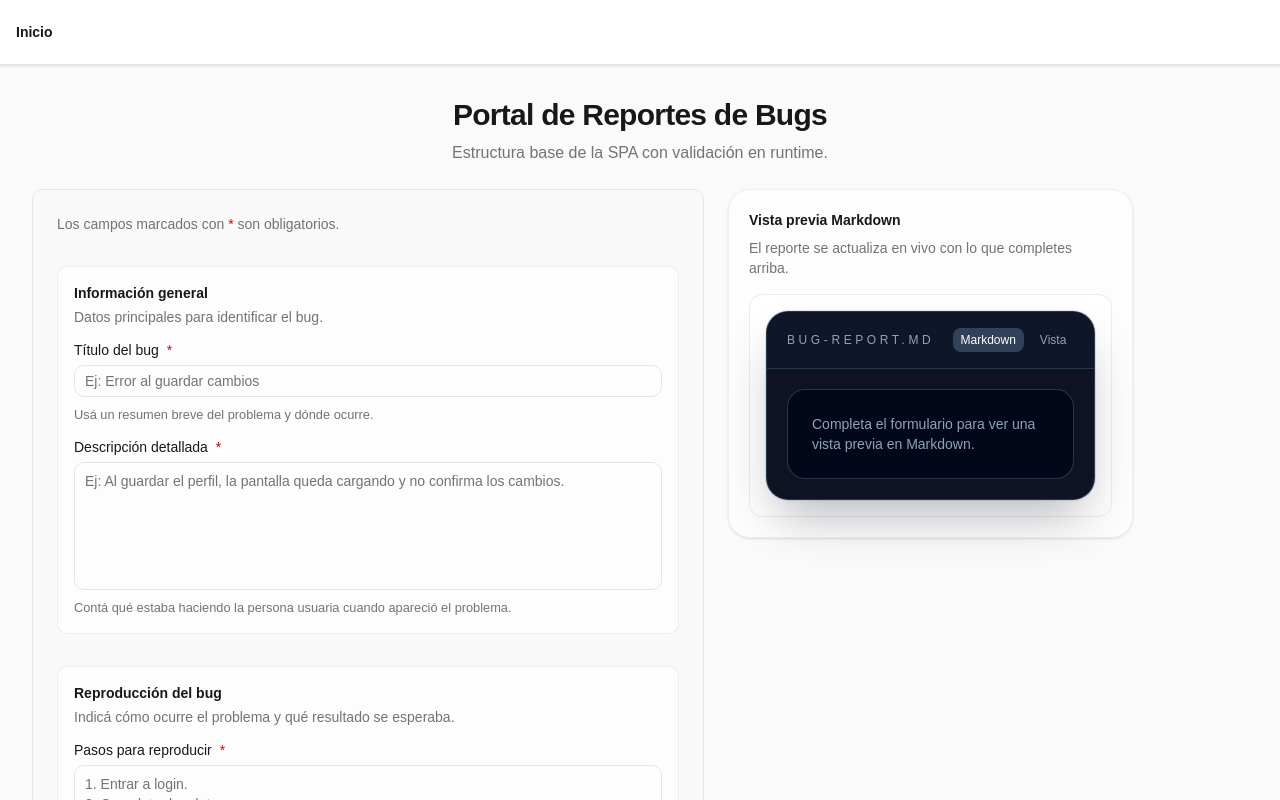
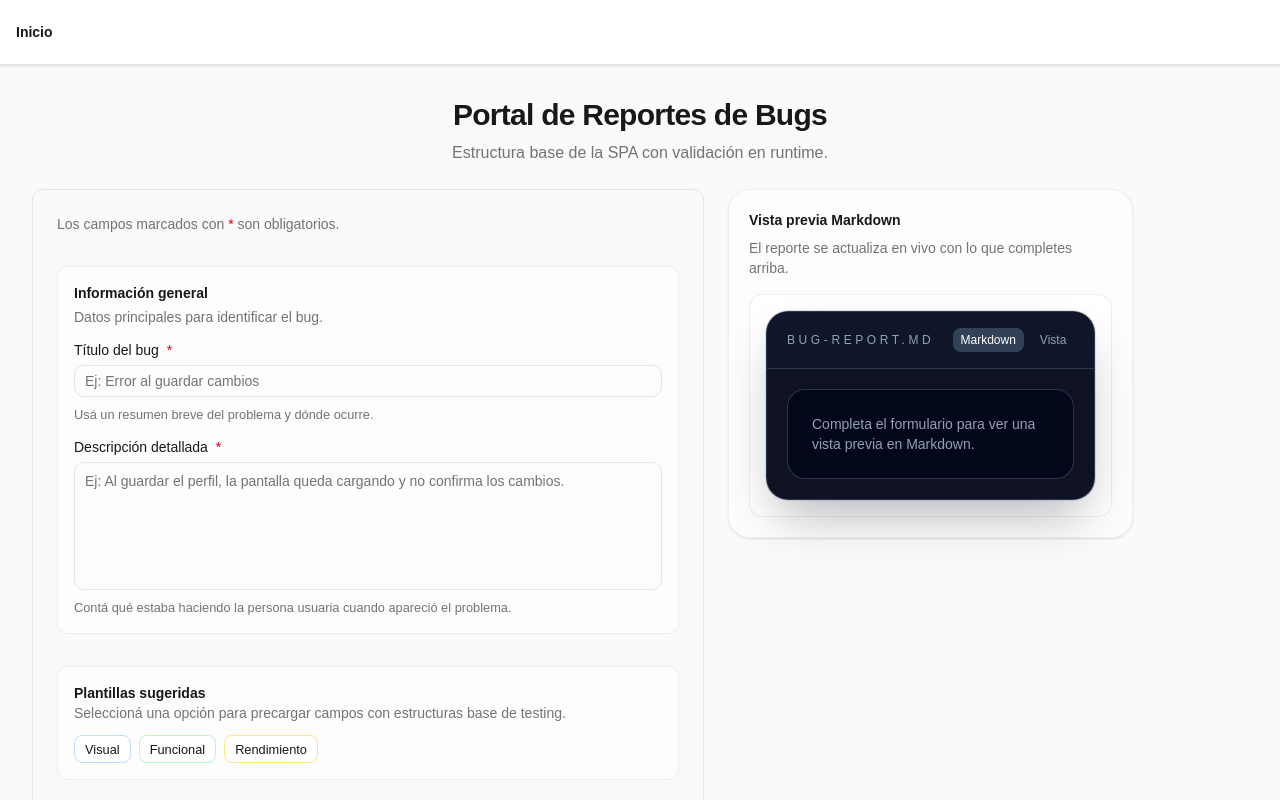
Before and after one commit to Agustin742/proyecto-2-Generador-de-Reportes-de-bugs, a React (Vite) app: page / in a window 1280 px wide. Shown: the top 800 px of the page. Built offline with nearby package versions, Linux system fonts and the light colour scheme.

Commit message:
feat: inject TemplateSelector at the beginning of the bug form

```diff
--- a/src/features/bug-report/components/BugReportForm.tsx
+++ b/src/features/bug-report/components/BugReportForm.tsx
@@ -9,6 +9,7 @@ import { BugReportQualityChecklist } from "@/features/bug-report/components/BugR
 import { BugReportQualitySuggestions } from "@/features/bug-report/components/BugReportQualitySuggestions";
 import { BugReportPreview } from "@/features/bug-report/components/BugReportPreview";
 import { SeverityPriorityHelp } from "@/features/bug-report/components/SeverityPriorityHelp";
+import { TemplateSelector } from "@/features/bug-report/components/TemplateSelector";
 
 import { Button } from "@/shared/components/ui/button";
 import {
@@ -208,6 +209,9 @@ export function BugReportForm() {
             />
           </div>
         </section>
+
+           {/* selector de plantillas que puse en el inicio */}
+          <TemplateSelector setValue={form.setValue} />
 
         <section className="space-y-4 rounded-lg border border-border/60 bg-background/60 p-4">
           <div className="space-y-1">
```
